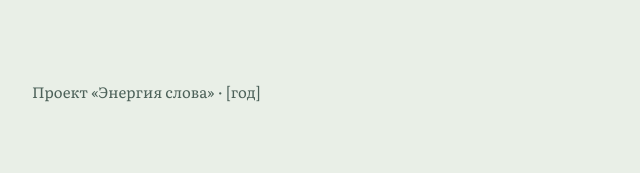
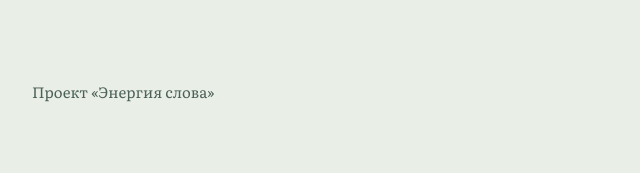
Before and after one commit to lvslian/energyofWord, a plain HTML site: page index.html in a window 1280 px wide. Shown: the part 5000-5173 px from the top of the page, 200-840 px from the left. Drawn offline with Linux system fonts and the light colour scheme.

Commit message:
Update index.html

```diff
--- a/index.html
+++ b/index.html
@@ -153,7 +153,7 @@ button.th{position:fixed;right:14px;bottom:calc(14px + env(safe-area-inset-botto
 </section>
 </main>
 
-<footer>Проект «Энергия слова» · [год]</footer>
+<footer>Проект «Энергия слова»</footer>
 <button class="th" id="th" type="button">Тема</button>
 
 <script>
```
